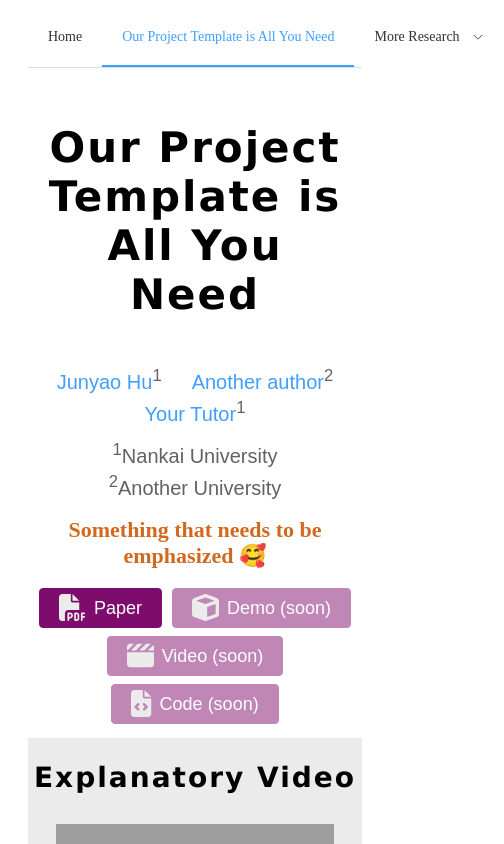
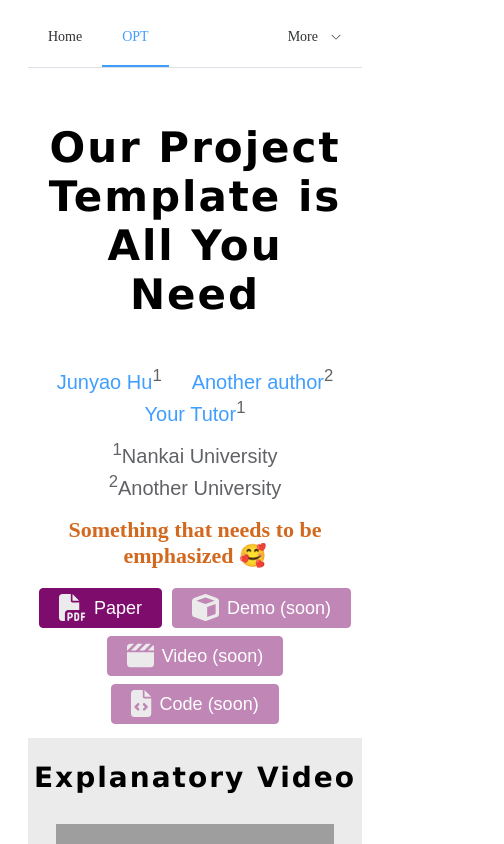
Before and after one commit to JunyaoHu/academic-project-page-template-vue, a Vue app: page / in a window 390 px wide. Shown: the top 844 px of the page, 504 px wide, since content can reach past the window. Built offline with nearby package versions, Linux system fonts and the light colour scheme; grey boxes are pictures that could not be loaded; a web font is replaced by a local one.

Commit message:
[Fix] navigation mobile adaptation

```diff
--- a/src/components/Header.vue
+++ b/src/components/Header.vue
@@ -7,7 +7,7 @@ export default {
             link: "https://junyaohu.github.io/",
         },
         logo: {
-            name: "Our Project Template is All You Need",
+            name: "OPT",
             link: "#",
         },
     }
@@ -30,8 +30,8 @@ export default {
         </el-menu-item>
         <div class="flex-grow" />
             <el-sub-menu index="2">
-            <template #title>More Research</template>
-            <el-menu-item index="2-1"><a href="https://zzcheng.top/MPOT/" target="_blank">Multiple Planar Object Tracking - ICCV 2023</a></el-menu-item>
+            <template #title>More</template>
+            <el-menu-item index="2-1"><a href="https://zzcheng.top/MPOT/">Multiple Planar Object Tracking - ICCV 2023</a></el-menu-item>
             <el-menu-item index="2-2">item two</el-menu-item>
             <el-menu-item index="2-3">item three</el-menu-item>
                 <el-sub-menu index="2-4">
```
